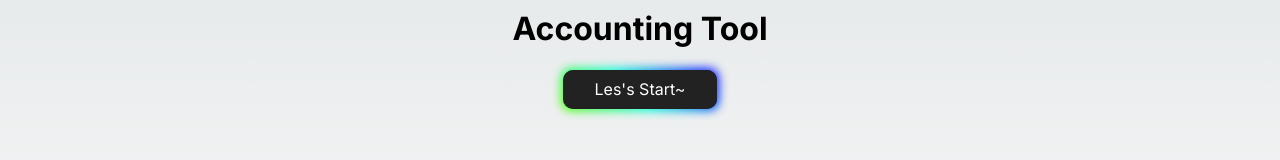
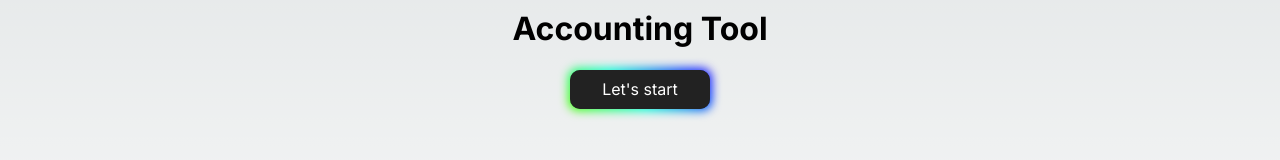
Before and after one commit to Yo0GuitarIT/accounting-tool, a Next.js app: page / in a window 1280 px wide. Shown: the part 341-501 px from the top of the page. Built offline with nearby package versions, Linux system fonts and the light colour scheme.

Commit message:
fix function

```diff
--- a/app/accounting/page.js
+++ b/app/accounting/page.js
@@ -1,18 +1,18 @@
 "use client"
 import { v4 as uuid } from "uuid";
-import { useState } from 'react';
+import { useState } from "react";
 import Link from "next/link";
 import UpContainer from "./UpContainer";
 import DownContainer from "./DownContainer";
 import styles from "./page.module.css";
 
 const defaultData = [{
-  id: uuid(),
+  id: "1234",
   incomeExpense: "+",
   amount: 5000,
   item: "Scholarship",
 }, {
-  id: uuid(),
+  id: "7890",
   incomeExpense: "-",
   amount: 200,
   item: "Dinner",
--- a/app/page.js
+++ b/app/page.js
@@ -6,7 +6,7 @@ export default function Page() {
   return (
     <div className={styles.main}>
       <h1 style={{ marginBottom: "revert" }}>Accounting Tool</h1>
-      <Link className={styles.button85} href="/accounting/">Les's Start~</Link>
+      <Link className={styles.button85} href="/accounting/">{ "Let's start" }</Link>
     </div >
   );
 }
```
